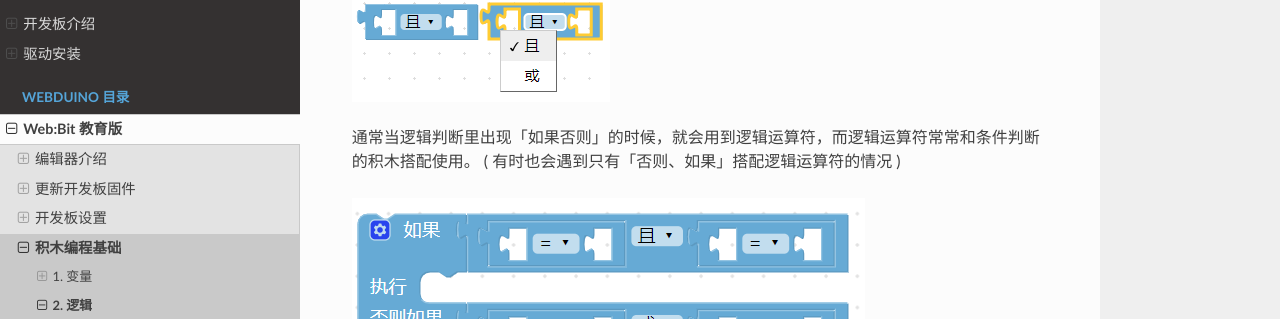
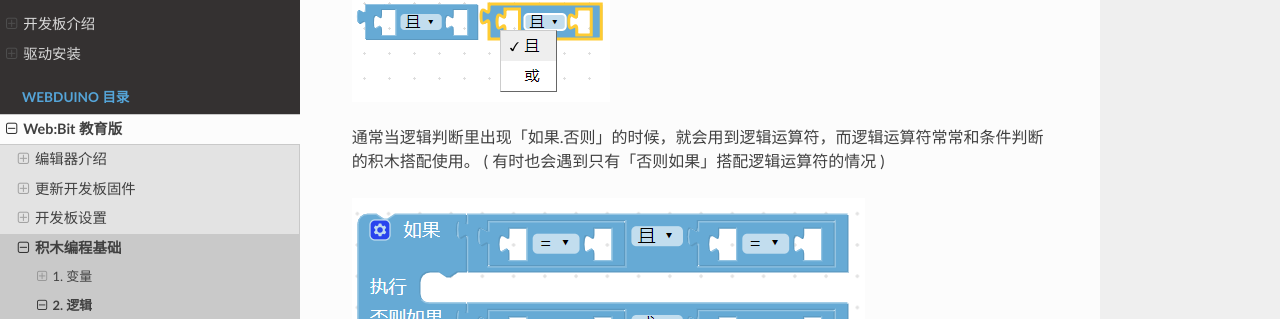
Before and after one commit to BPI-STEAM/simplified_webbit_docs, a Sphinx documentation site: the page built from source/webduino/tutorials/basic/logic.md, in a window 1280 px wide and 1400 px high, scrolled down 3559 px. Shown: the part 130-449 px from the top of the window. Built offline with Sphinx 7.4.7 and the Read the Docs theme 2.0.0, drawn with Linux system fonts in a browser that asks for light colours; pages that are not in the unit, such as notebooks, are missing from menus; some of the changed text lies outside the part shown.

```diff
--- a/source/webduino/tutorials/basic/logic.md
+++ b/source/webduino/tutorials/basic/logic.md
@@ -46,7 +46,7 @@
 
 ![](logic/upload_8f782a8a26b0d48c224cea14db2e418c.png)
 
-通常当逻辑判断里出现「如果否则」的时候，就会用到逻辑运算符，而逻辑运算符常常和条件判断的积木搭配使用。 ( 有时也会遇到只有「否则、如果」搭配逻辑运算符的情况 )
+通常当逻辑判断里出现「如果.否则」的时候，就会用到逻辑运算符，而逻辑运算符常常和条件判断的积木搭配使用。 ( 有时也会遇到只有「否则如果」搭配逻辑运算符的情况 )
 
 ![](logic/upload_42f9c58678c6331a73c6000333291869.png)
 
```
Also changed, not shown: other parts of source/webduino/tutorials/basic/logic.md (+1 -1 lines).
